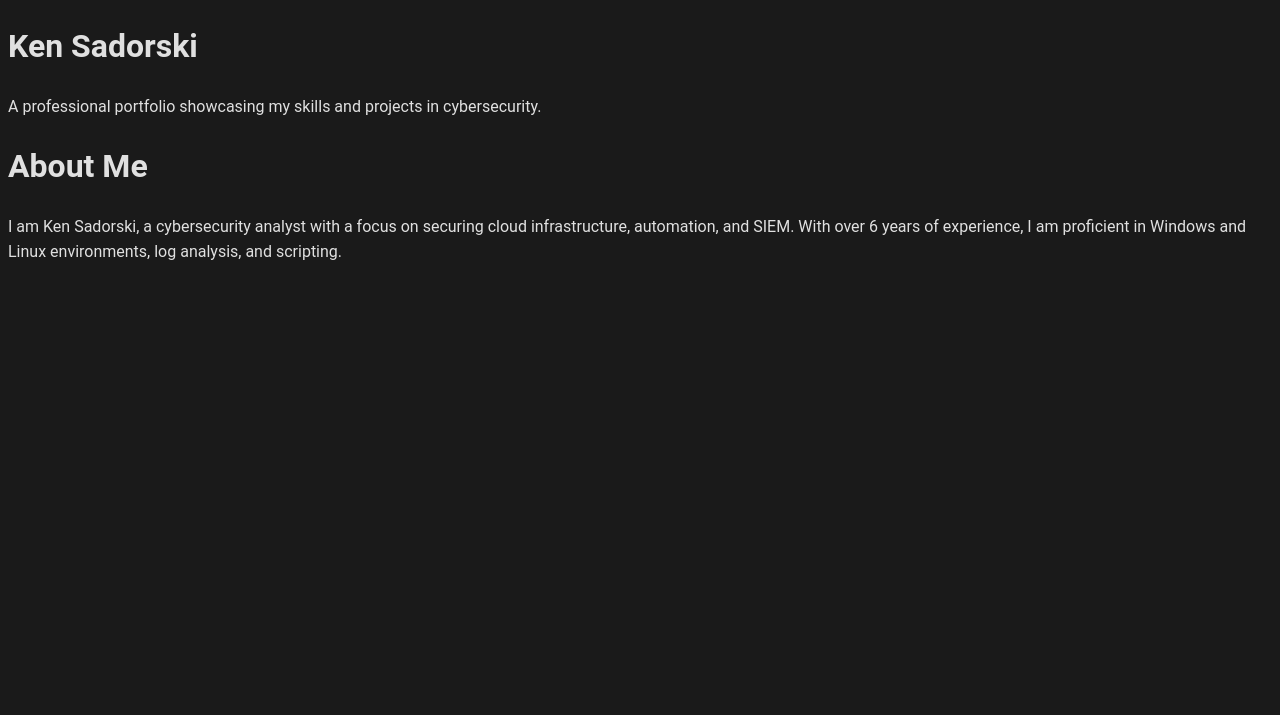
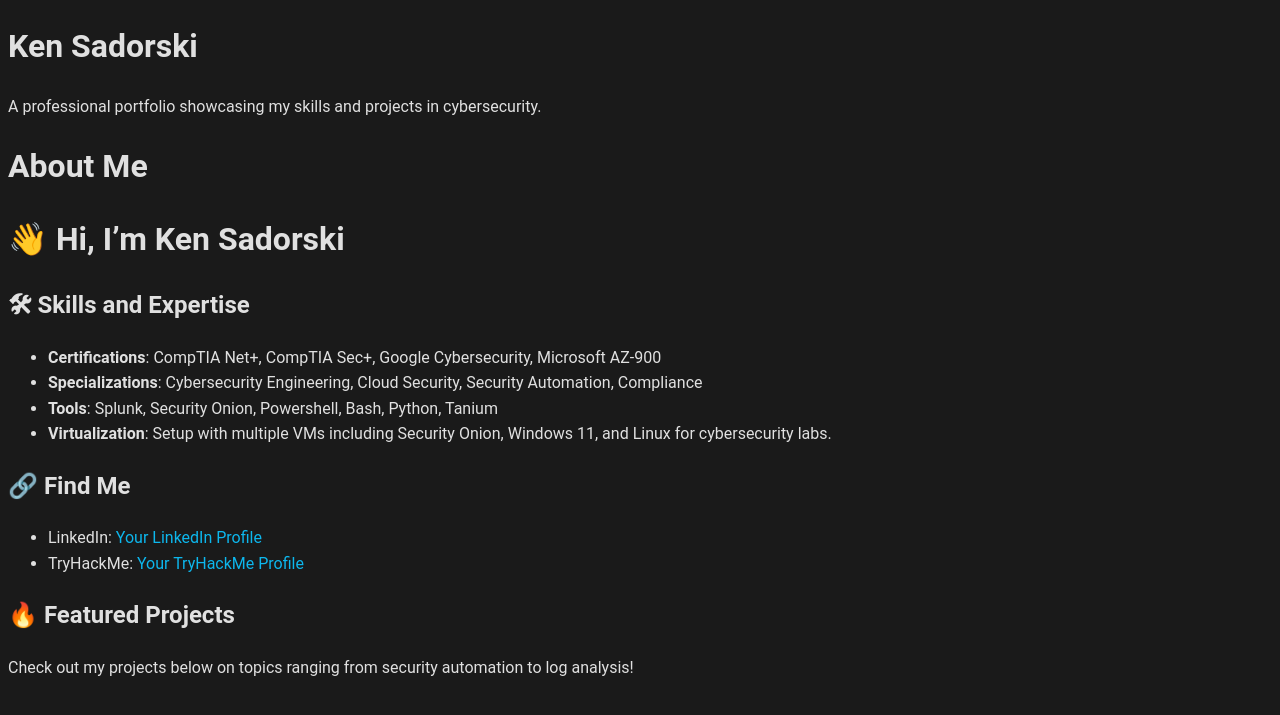
Before and after one commit to KenSadorski/ksadorski.github.io, a Jekyll site: the page built from about.md, in a window 1280 px wide. Shown: the top 715 px of the page. Built offline with Jekyll 4.4.1, drawn with Linux system fonts in a browser that asks for light colours.

Commit message:
Update about.md

```diff
--- a/about.md
+++ b/about.md
@@ -5,4 +5,17 @@
 
 # About Me
 
-I am Ken Sadorski, a cybersecurity analyst with a focus on securing cloud infrastructure, automation, and SIEM. With over 6 years of experience, I am proficient in Windows and Linux environments, log analysis, and scripting.
+# 👋 Hi, I'm Ken Sadorski
+
+## 🛠 Skills and Expertise
+- **Certifications**: CompTIA Net+, CompTIA Sec+, Google Cybersecurity, Microsoft AZ-900
+- **Specializations**: Cybersecurity Engineering, Cloud Security, Security Automation, Compliance
+- **Tools**: Splunk, Security Onion, Powershell, Bash, Python, Tanium
+- **Virtualization**: Setup with multiple VMs including Security Onion, Windows 11, and Linux for cybersecurity labs.
+
+## 🔗 Find Me
+- LinkedIn: [Your LinkedIn Profile](https://www.linkedin.com)
+- TryHackMe: [Your TryHackMe Profile](https://tryhackme.com)
+
+## 🔥 Featured Projects
+Check out my projects below on topics ranging from security automation to log analysis!
```
